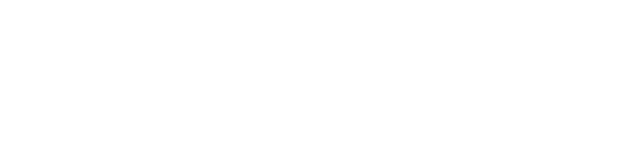
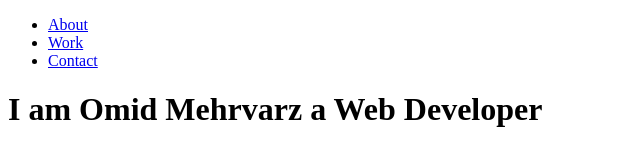
Before and after one commit to Omid-Mehvarz/omid-henok-html-css-trails, a plain HTML site: page index.html in a window 1280 px wide. Shown: the whole page, without its empty margins (0-640 px from the left). Drawn offline with Linux system fonts and the light colour scheme.

Commit message:
added header

```diff
--- a/index.html
+++ b/index.html
@@ -7,6 +7,17 @@
     <title>Document</title>
 </head>
 <body>
-
+    <header id="about-page">
+        <nav id="navbar">
+          <ul>
+            <li><a href="#about">About</a></li>
+            <li><a href="#work">Work</a></li>
+            <li><a href="#contact">Contact</a></li>
+          </ul>
+        </nav>
+        <div id="welcome-section" class="container">
+          <h1 class="lead">I am Omid Mehrvarz a Web Developer</h1>
+        </div>
+      </header>
 </body>
 </html>
```
